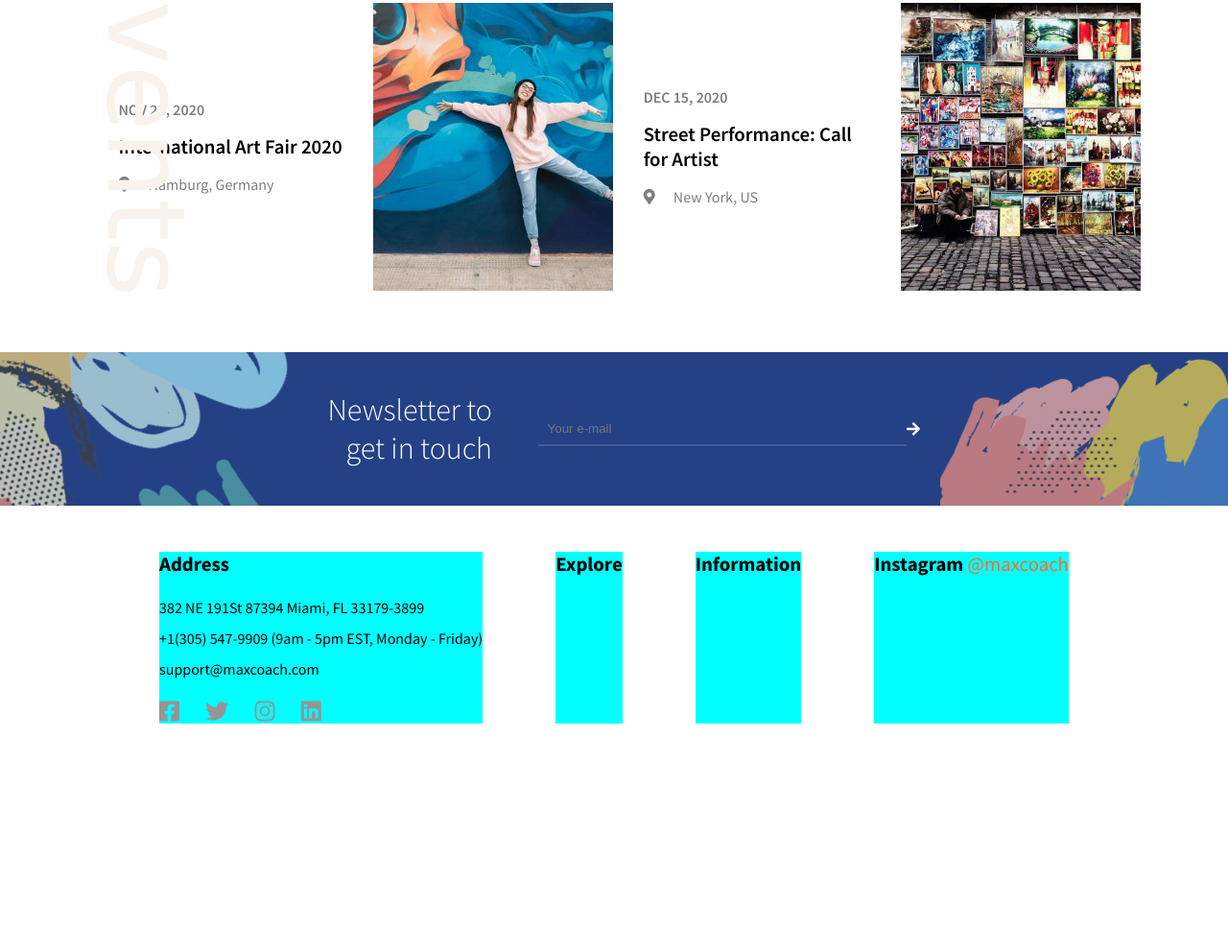
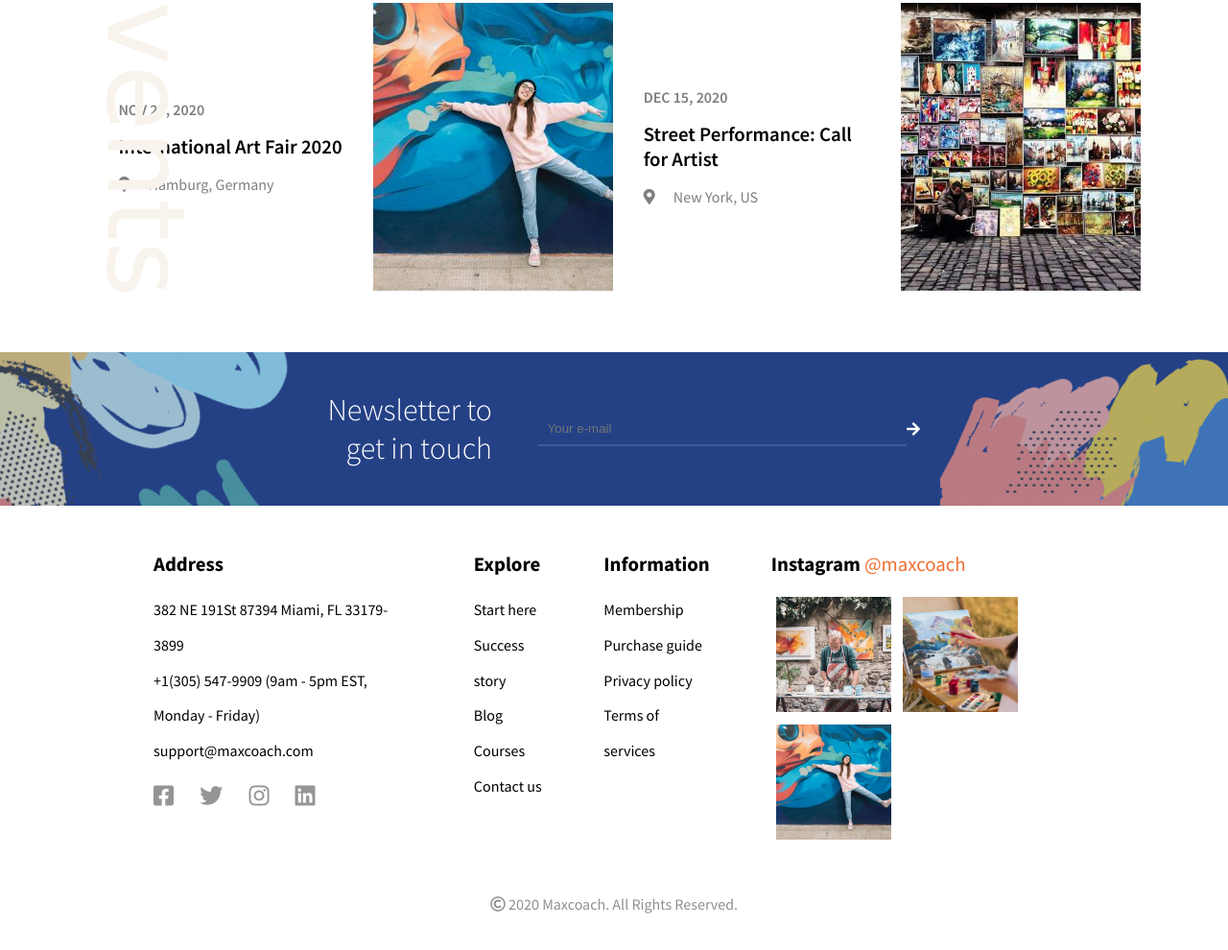
Before and after one commit to gabrivava/proj-html-vuejs, a website: page index.html in a window 1280 px wide. Shown: the part 6687-7677 px from the top of the page at 96% size. Before the commit the page ends 7489 px from the top, so only its background shows below. Drawn offline with nearby package versions, Linux system fonts and the light colour scheme; a web font is replaced by a local one.

Commit message:
complete footer and adding copyrights

```diff
--- a/index.html
+++ b/index.html
@@ -382,13 +382,28 @@
                 </div>
                 <div class="col">
                     <h4>Explore</h4>
+                    <ul>
+                        <li v-for="el in footerExplore">{{el}}</li>
+                    </ul>
                 </div>
                 <div class="col">
                     <h4>Information</h4>
+                    <li v-for="el in footerInformation">{{el}}</li>
                 </div>
                 <div class="col">
                     <h4>Instagram <span class="nick">@maxcoach</span></h4>
+                    <div class="immagini">
+                        <img src="./dist/img/120084500_197897808368764_8114555493043279565_n.jpg" alt="">
+                        <img src="./dist/img/120012142_177596140500760_8623485824101406058_n.jpg" alt="">
+                        <img src="./dist/img/120099363_364334431619755_7198812647386067017_n.jpg" alt="">
+                    </div>
                 </div>
+            </div>
+
+            <!-- copyright -->
+            <div class="copyright">
+                <i class="far fa-copyright"></i>
+                2020 Maxcoach. All Rights Reserved.
             </div>
         </footer>
 
--- a/src/css/_footer.scss
+++ b/src/css/_footer.scss
@@ -8,14 +8,13 @@ footer {
         justify-content: space-around;
         .col {
             margin: 0 2rem;
-            background-color: aqua;
             h4 {
                 font-size: 1.3rem;
                 margin-bottom: 1rem;
             }
             li {
                 list-style: none;
-                line-height: 2rem;
+                line-height: 2.3rem;
             }
             .socials {
                 i {
@@ -29,6 +28,17 @@ footer {
                 color: #EF6F31;
                 font-weight: 400;
             }
+            .immagini {
+                img {
+                    width: 120px;
+                    margin: 0.3rem;
+                }
+            }
         }
     }
+    .copyright {
+        text-align: center;
+        margin: 3rem;
+        color: rgb(144, 144, 144);
+    }
 }
--- a/src/js/app.js
+++ b/src/js/app.js
@@ -61,7 +61,9 @@ const app = new Vue({
                 lessons: '6',
                 students: '50',
             },
-        ]
+        ],
+        footerExplore: ['Start here', 'Success story', 'Blog', 'Courses', 'Contact us'],
+        footerInformation: ['Membership', 'Purchase guide', 'Privacy policy', 'Terms of services'],
     },
     methods: {
 
```
Also changed, not shown: dist/css/app.css, dist/js/app.js.
